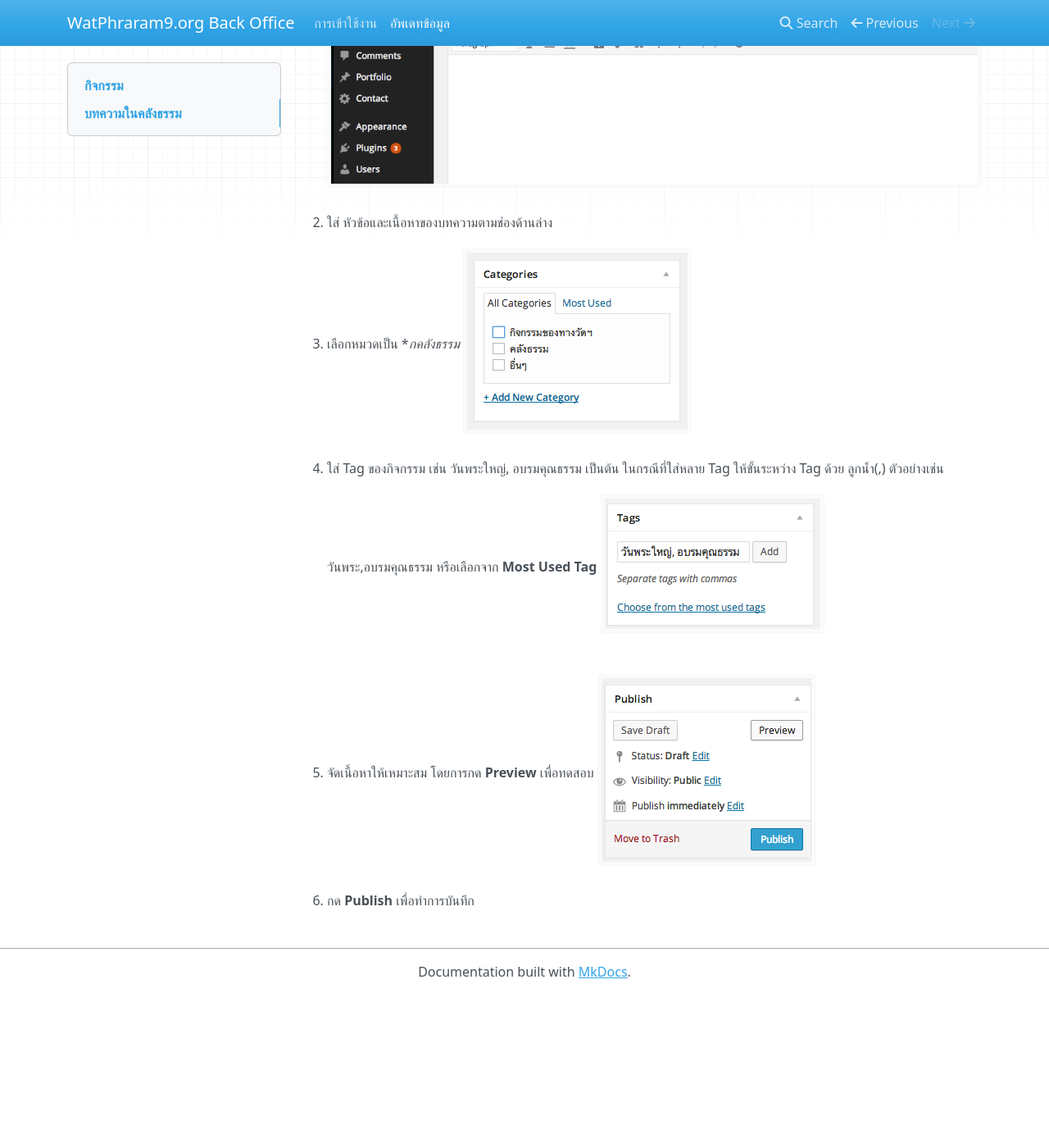
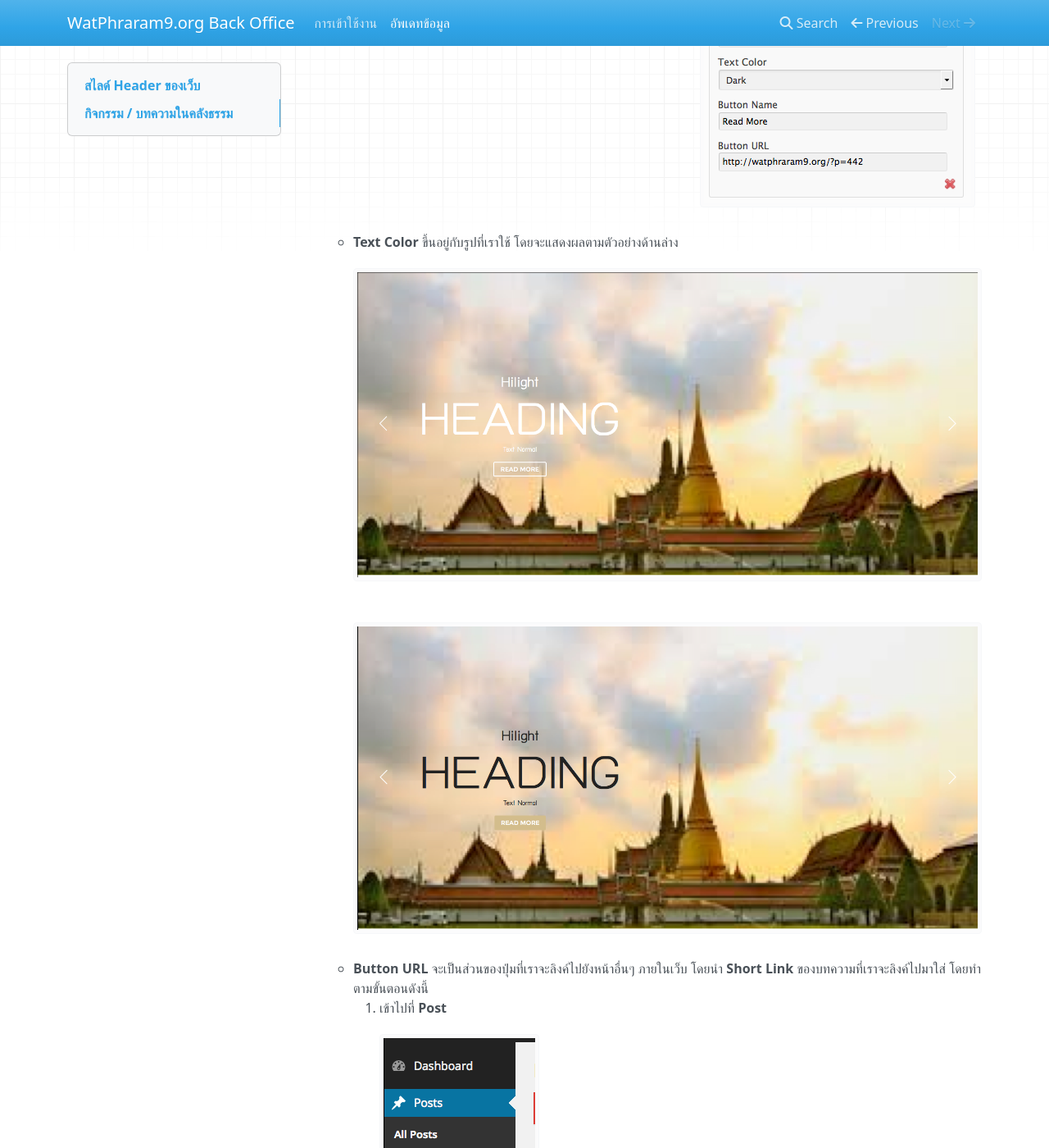
Before and after one commit to goonnow/watparam9-doc, an MkDocs documentation site: the page built from docs/how-to-update.md, in a window 1280 px wide and 1400 px high, scrolled down 1764 px. Shown: the whole window at 82% size. Built offline with MkDocs 1.6.1, drawn with Linux system fonts in a browser that asks for light colours; nearby versions of some CDN libraries; old or Windows-style settings are respelled for this version of MkDocs; before the commit the page ends 2977 px from its top, so only the background shows below that; some of the changed text lies outside the part shown.

Commit message:
Update featured image

```diff
--- a/docs/how-to-update.md
+++ b/docs/how-to-update.md
@@ -1,24 +1,36 @@
-## กิจกรรม
+## สไลด์ Header ของเว็บ
+1. เลือก **Apperance** > **Theme Option**
+![image](/img/update-header/theme-option.png)
+2. เลือก **Home Options**  แล้วไปยังส่วน **Parallax Slider**
+![image](/img/update-header/home-slide-section.png)
+3. กด **Add New Slide** ( ไม่ควรมีเกิน 3 สไลด์ )
+4. กดลูกศร **ลง** ของสไลด์อันใหม่ เพื่อใส่ข้อมูล ซึ่งข้อมูลแต่ละอัน จะถูกแสดงตามรูป
+![image](/img/update-header/down-arrow-content.png)
+	- **Text Color** ขึ้นอยู่กับรูปที่เราใช้ โดยจะแสดงผลตามตัวอย่างด้านล่าง
+![image](/img/update-header/text-light.png)
+![image](/img/update-header/text-dark.png)
+	- **Button URL** จะเป็นส่วนของปุ่มที่เราจะลิงค์ไปยังหน้าอื่นๆ ภายในเว็บ โดยนำ
+**Short Link** ของบทความที่เราจะลิงค์ไปมาใส่ โดยทำตามขั้นตอนดังนี้
+		1. เข้าไปที่ **Post**
+![image](/img/update-header/post-menu.png)
+		2. เลือกบทความที่เราจะลิงค์ไป แล้วกด **Get ShortLink**
+![image](/img/update-header/get-shortlink.png)
+![image](/img/update-header/get-shortlink-result.png)
+5. หลังจากใส่ข้อมูลเสร็จเรียบร้อยให้กด **Save All Changes**
+![image](/img/update-header/save-all-change.png)
+
+## กิจกรรม / บทความในคลังธรรม
 1. เลือก **New Post**
 ![image](/img/1-add-new-post-button.png)
 2. ใส่ หัวข้อและเนื้อหาของกิจกรรม ตามช่องด้านล่าง
-3. เลือกหมวดเป็น **กิจกรรมของทางวัด**
+3. เลือกหมวดเป็น **กิจกรรมของทางวัด** หรือ **คลังธรรม**
 ![image](/img/category-picker.png)
 4. ใส่ Tag ของกิจกรรม เช่น วันพระใหญ่, อบรมคุณธรรม เป็นต้น ในกรณีที่ใส่หลาย Tag ให้ขั้นระหว่าง Tag ด้วย ลูกน้ำ(,) ตัวอย่างเช่น วันพระ,อบรมคุณธรรม หรือเลือกจาก **Most Used Tag**
 ![image](/img/tag-picker.png)
+4. ใส่ Featured Image ซึ่งคือรูปของบทความ ขนาด 325x230 พิกเซล
+![image](/img/set-featured-image.png)
+ตัวอย่างของ Featured Image ที่ถูกโชว์บนหน้าแรก
+![image](/img/example-featured-image.png)
 3. จัดเนื้อหาให้เหมาะสม โดยการกด **Preview** เพื่อทดสอบ
 ![image](/img/preview-publish-button.png)
 4. กด **Publish** เพื่อทำการบันทึก
-
-
-## บทความในคลังธรรม
-1. เลือก **New Post**
-![image](/img/1-add-new-post-button.png)
-2. ใส่ หัวข้อและเนื้อหาของบทความตามช่องด้านล่าง
-3. เลือกหมวดเป็น **กคลังธรรม*
-![image](/img/category-picker.png)
-4. ใส่ Tag ของกิจกรรม เช่น วันพระใหญ่, อบรมคุณธรรม เป็นต้น ในกรณีที่ใส่หลาย Tag ให้ขั้นระหว่าง Tag ด้วย ลูกน้ำ(,) ตัวอย่างเช่น วันพระ,อบรมคุณธรรม หรือเลือกจาก **Most Used Tag**
-![image](/img/tag-picker.png)
-3. จัดเนื้อหาให้เหมาะสม โดยการกด **Preview** เพื่อทดสอบ
-![image](/img/preview-publish-button.png)
-4. กด **Publish** เพื่อทำการบันทึก
```
Also changed, not shown: docs/img/example-featured-image.png (added), docs/img/set-featured-image.png (added), docs/img/update-header/down-arrow-content.png (added), docs/img/update-header/down-arrow.png (added), docs/img/update-header/fulfill-content.png (added), docs/img/update-header/get-shortlink-result.png (added), docs/img/update-header/get-shortlink.png (added), docs/img/update-header/home-slide-section.png (added), docs/img/update-header/post-menu.png (added), docs/img/update-header/save-all-change.png (added), docs/img/update-header/text-dark.png (added), docs/img/update-header/text-light.png (added), docs/img/update-header/theme-option.png (added).
